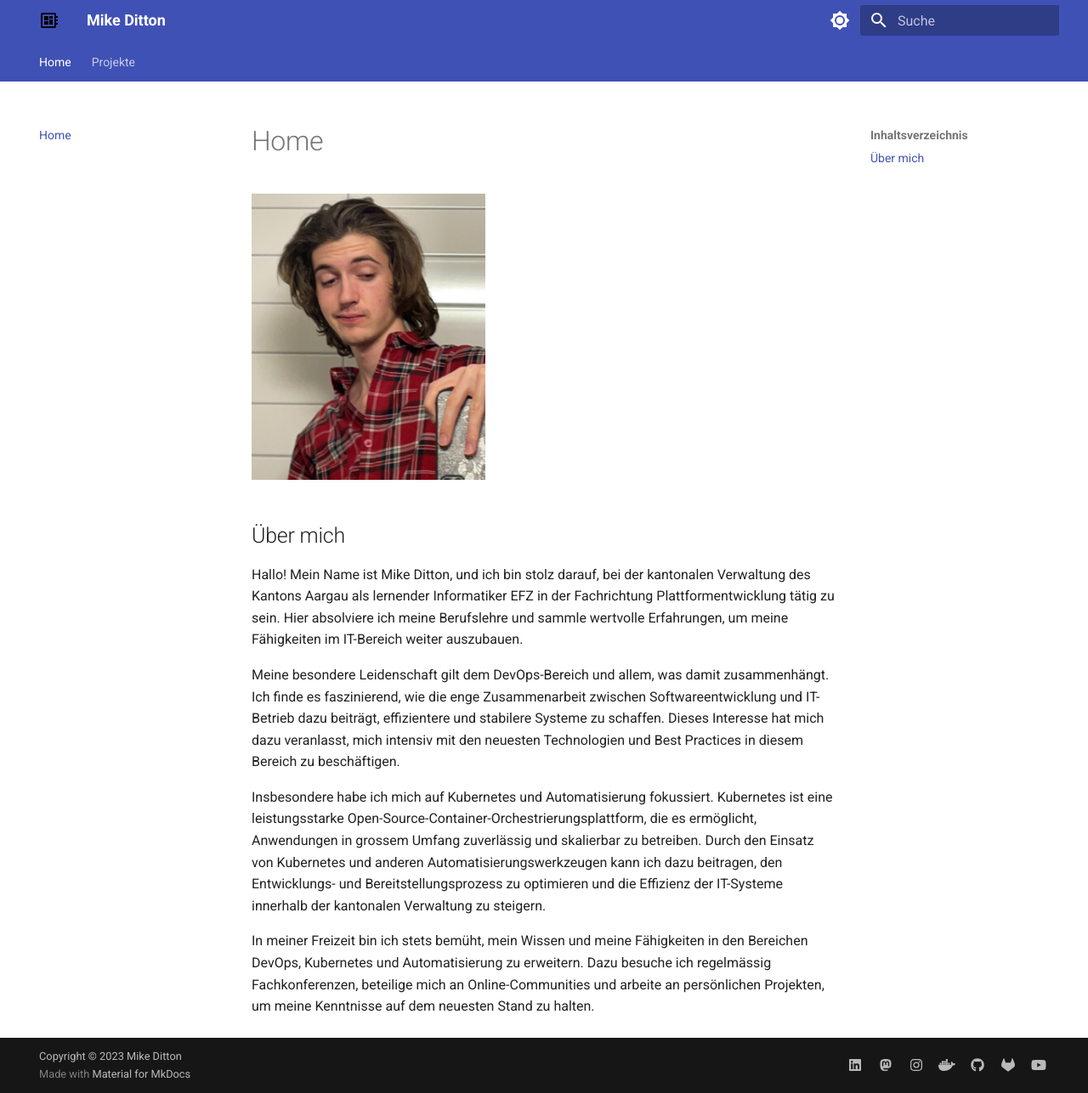
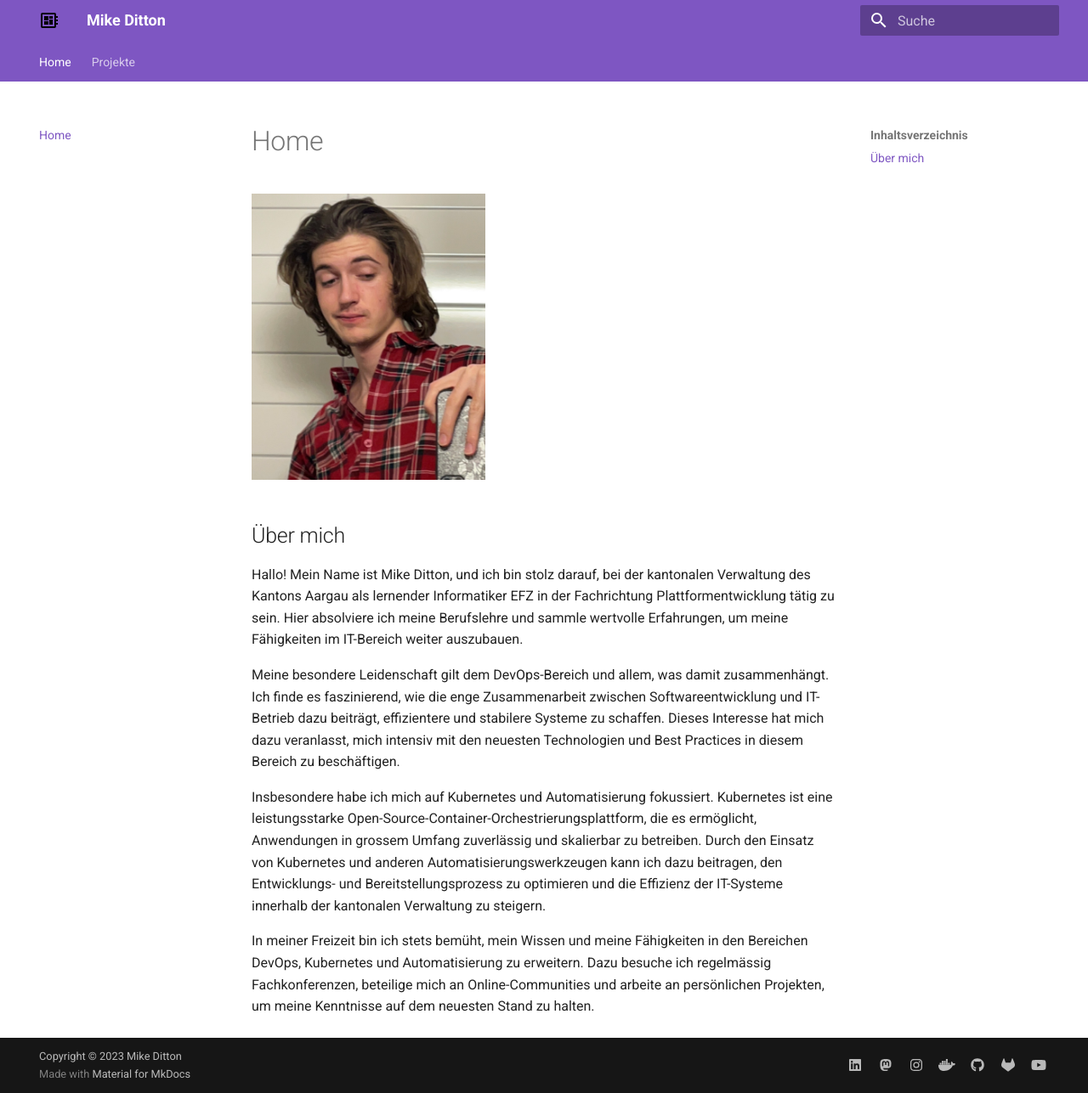
Before and after one commit to mikeshootzz/docs, an MkDocs documentation site: the page built from docs/index.md, in a window 1280 px wide and 1287 px high. Shown: the whole window at 85% size. Built offline with MkDocs 1.6.1 and Material for MkDocs 9.7.7, drawn with Linux system fonts in a browser that asks for light colours.

Commit message:
theme change

```diff
--- a/docs/stylesheets/extra.css
+++ /dev/null
@@ -1,5 +0,0 @@
-:root {
-  --md-primary-fg-color:        #cc3336;
-  --md-primary-fg-color--light: #ECB7B7;
-  --md-primary-fg-color--dark:  #90030C;
-}
--- a/mkdocs.yml
+++ b/mkdocs.yml
@@ -36,7 +36,7 @@ theme:
     - content.code.copy
   name: material
   palette:
-
+    - primary: deep purple
     # Palette toggle for light mode
     - scheme: default
       toggle:
```
